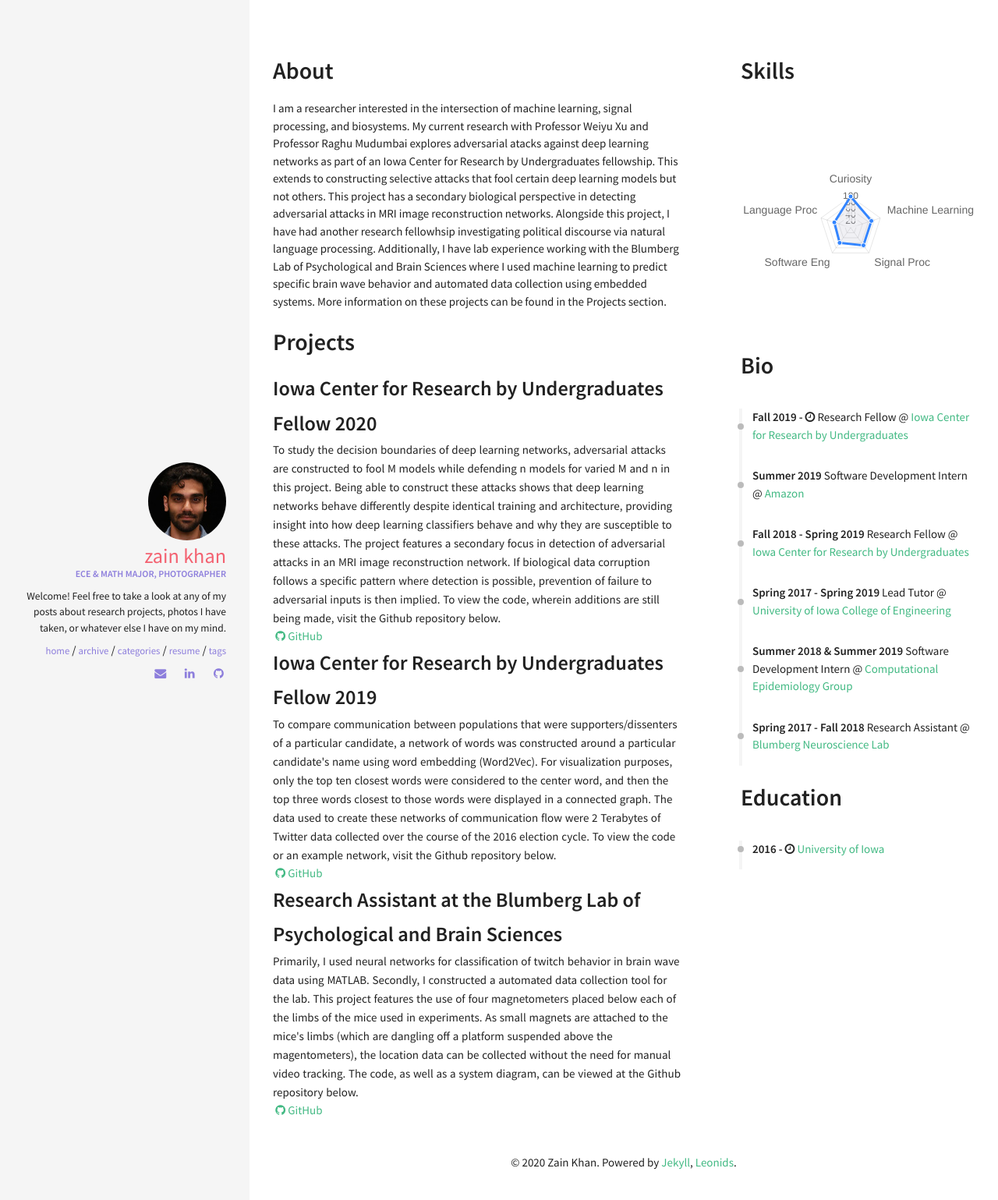
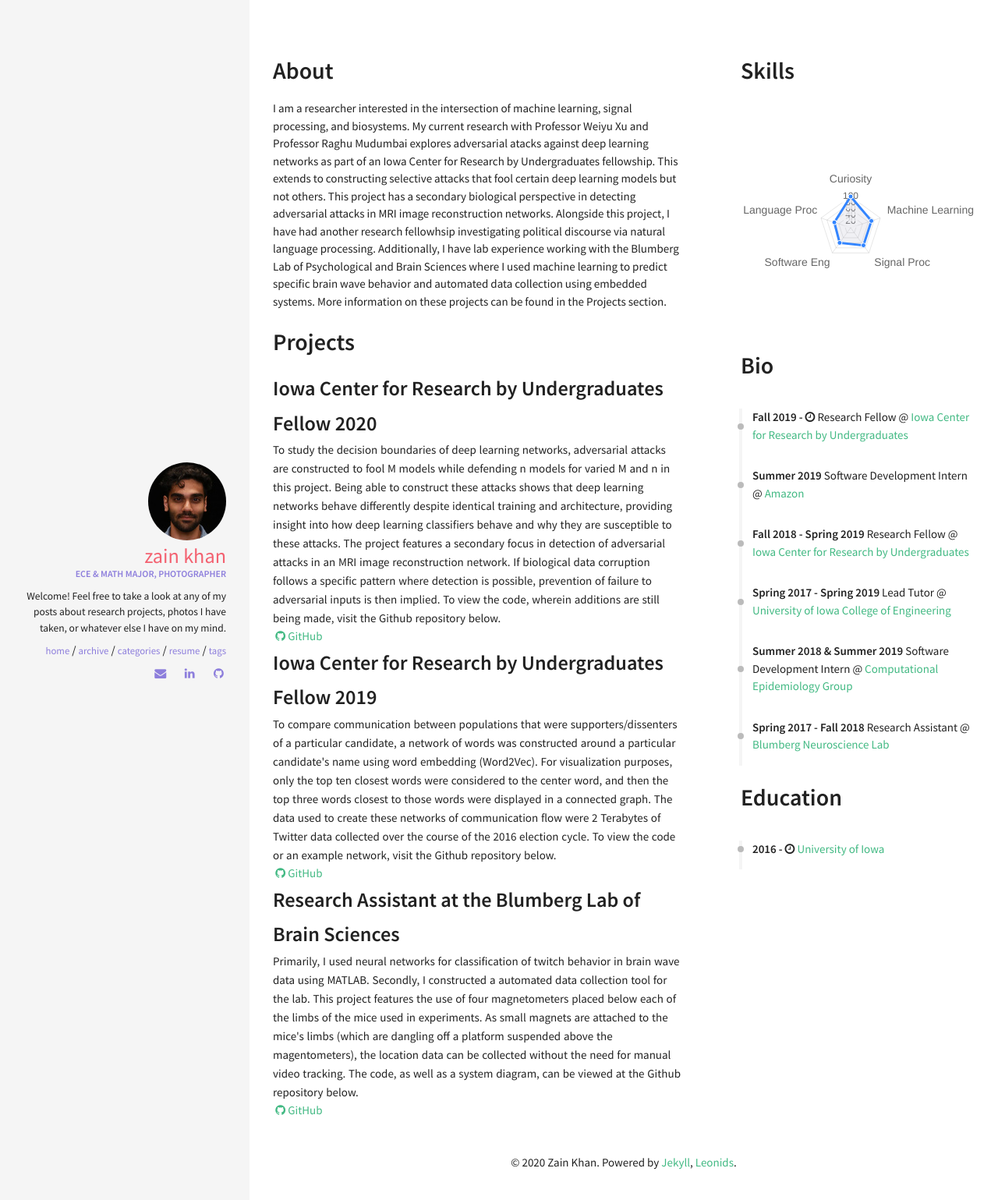
Before and after one commit to zainakh/zainakh.github.io, a Jekyll site: the page built from resume.html, in a window 1280 px wide. Shown: the top 1539 px of the page at 78% size. Built offline with Jekyll 4.4.1, drawn with Linux system fonts in a browser that asks for light colours; nearby versions of some CDN libraries.

```diff
--- a/_data/index/projects.yml
+++ b/_data/index/projects.yml
@@ -9,7 +9,7 @@
   image: pong.png
   github: https://github.com/zainakh/ICRU_2019
 
-- name: Research Assistant at the Blumberg Lab of Psychological and Brain Sciences
+- name: Research Assistant at the Blumberg Lab of Brain Sciences
   descr: "Primarily, I used neural networks for classification of twitch behavior in brain wave data using MATLAB. Secondly, I constructed a automated data collection tool for the lab. This project features the use of four magnetometers placed below each of the limbs of the mice used in experiments. As small magnets are attached to the mice's limbs (which are dangling off a platform suspended above the magentometers), the location data can be collected without the need for manual video tracking. The code, as well as a system diagram, can be viewed at the Github repository below."
   image: pong.png
   github: https://github.com/zainakh/magnetometer-data
```
